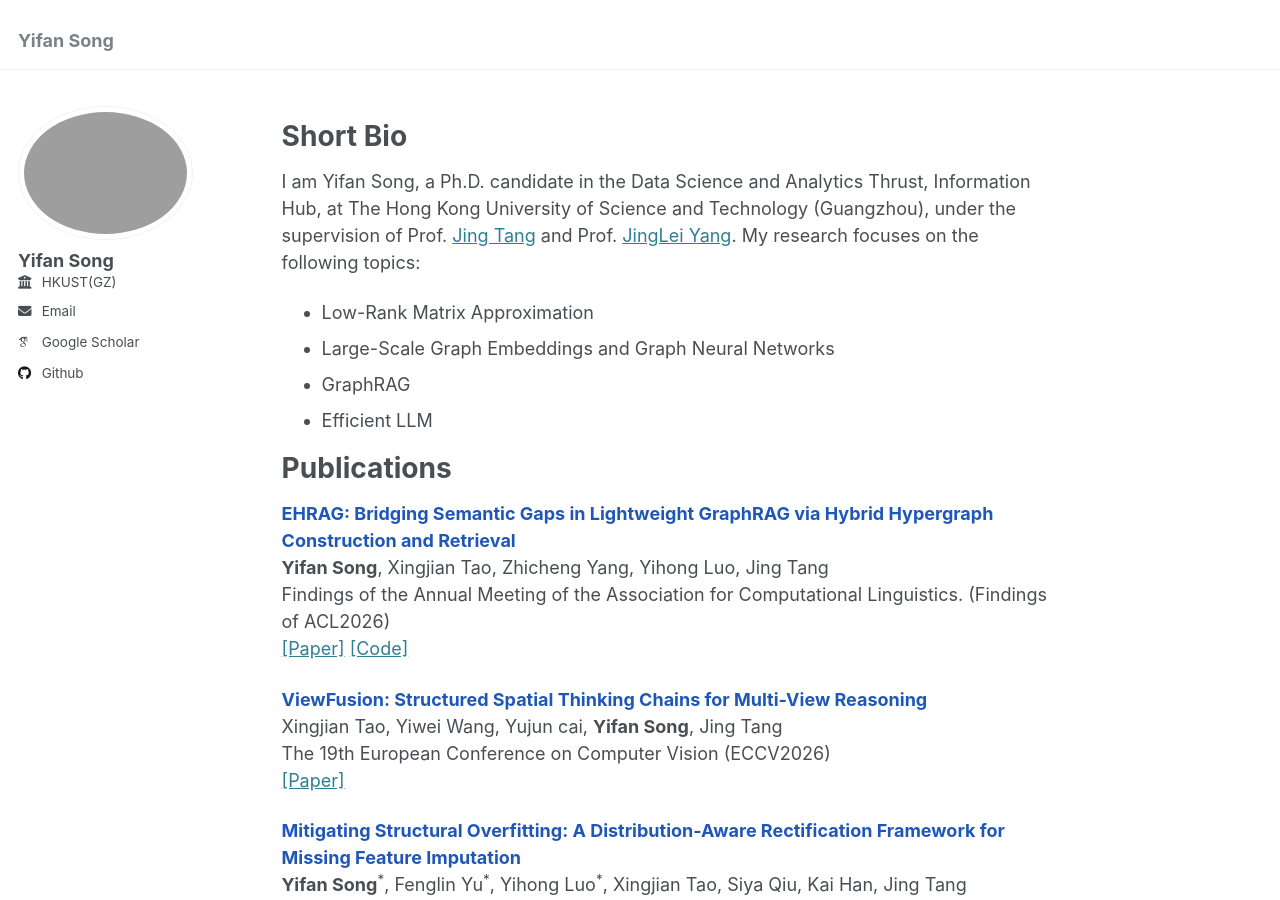
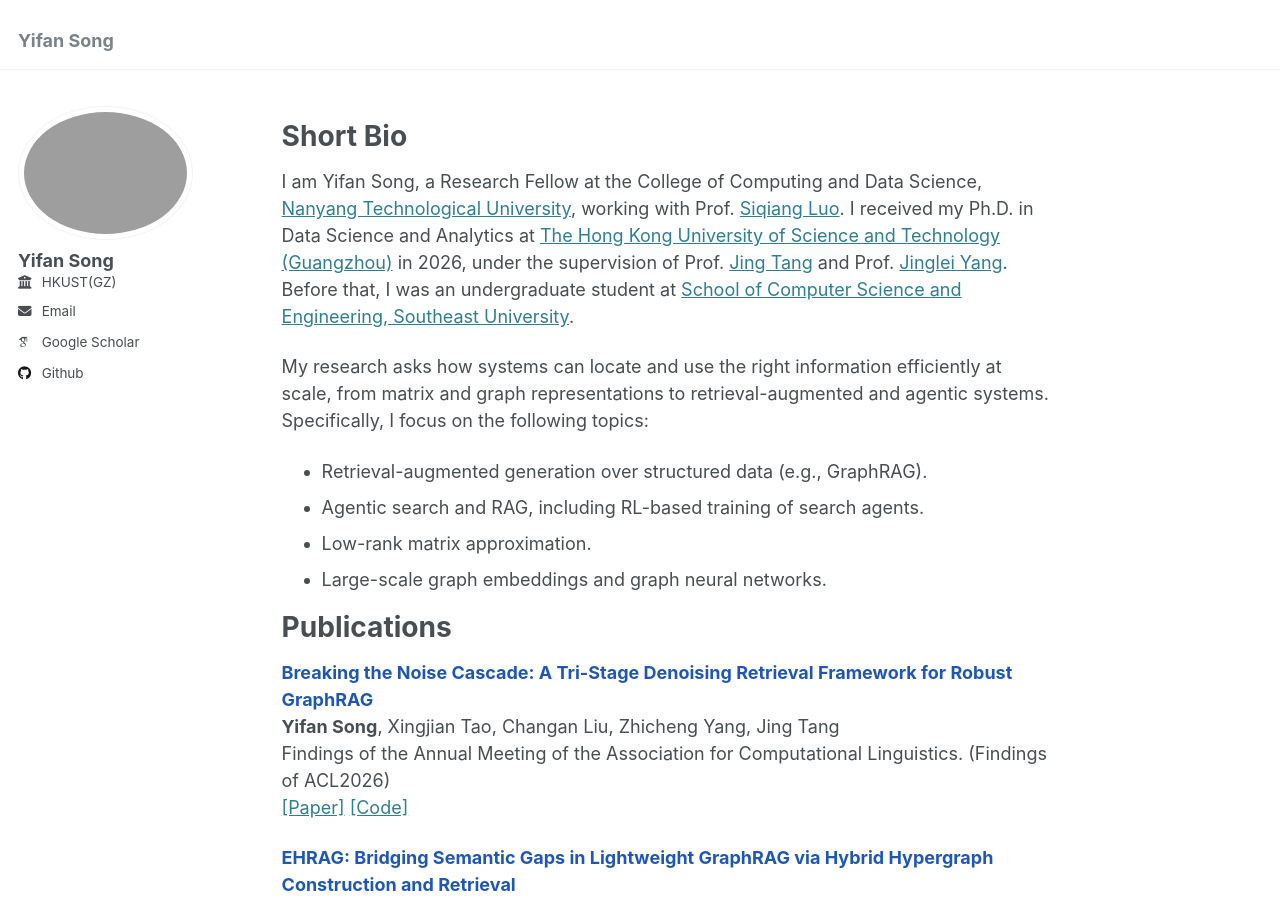
Before and after one commit to yfsong00/smallhammer.github.io, a Jekyll site: the page built from _pages/about.md, in a window 1280 px wide and 900 px high. Built offline with Jekyll 4.4.1, drawn with Linux system fonts in a browser that asks for light colours; some web fonts are replaced; some of the changed text lies outside the part shown.

Commit message:
Update about.md

```diff
--- a/_pages/about.md
+++ b/_pages/about.md
@@ -11,14 +11,22 @@ redirect_from:
 
 Short Bio
 ===
-I am Yifan Song, a Ph.D. candidate in the Data Science and Analytics Thrust, Information Hub, at The Hong Kong University of Science and Technology (Guangzhou), under the supervision of Prof. [Jing Tang](https://scholar.google.com/citations?hl=zh-CN&user=0S4cpyoAAAAJ) and Prof. [JingLei Yang](https://scholar.google.com/citations?user=7wCHYtgAAAAJ). My research focuses on the following topics:
-* Low-Rank Matrix Approximation
-* Large-Scale Graph Embeddings and Graph Neural Networks
-* GraphRAG
-* Efficient LLM
+I am Yifan Song, a Research Fellow at the College of Computing and Data Science, [Nanyang Technological University](https://www.ntu.edu.sg/), working with Prof. [Siqiang Luo](https://siqiangluo.com/). I received my Ph.D. in Data Science and Analytics at [The Hong Kong University of Science and Technology (Guangzhou)](https://hkust-gz.edu.cn/) in 2026, under the supervision of Prof. [Jing Tang](https://scholar.google.com/citations?hl=zh-CN&user=0S4cpyoAAAAJ) and Prof. [Jinglei Yang](https://scholar.google.com/citations?user=7wCHYtgAAAAJ). Before that, I was an undergraduate student at [School of Computer Science and Engineering, Southeast University](https://cse.seu.edu.cn/).
+
+My research asks how systems can locate and use the right information efficiently at scale, from matrix and graph representations to retrieval-augmented and agentic systems. Specifically, I focus on the following topics:
+* Retrieval-augmented generation over structured data (e.g., GraphRAG).
+* Agentic search and RAG, including RL-based training of search agents.
+* Low-rank matrix approximation.
+* Large-scale graph embeddings and graph neural networks.
+
 
 Publications
 ===
+<strong><font style = "color:#1f57b8">Breaking the Noise Cascade: A Tri-Stage Denoising Retrieval Framework for Robust GraphRAG</font></strong><br />
+<strong>Yifan Song</strong>, Xingjian Tao, Changan Liu, Zhicheng Yang, Jing Tang<br />
+Findings of the Annual Meeting of the Association for Computational Linguistics. (Findings of ACL2026)<br />
+[[Paper]](https://yfsong00.github.io/smallhammer.github.io/) [[Code]](https://yfsong00.github.io/smallhammer.github.io/)
+
 <strong><font style = "color:#1f57b8">EHRAG: Bridging Semantic Gaps in Lightweight GraphRAG via Hybrid Hypergraph Construction and Retrieval</font></strong><br />
 <strong>Yifan Song</strong>, Xingjian Tao, Zhicheng Yang, Yihong Luo, Jing Tang<br />
 Findings of the Annual Meeting of the Association for Computational Linguistics. (Findings of ACL2026)<br />
@@ -74,7 +82,7 @@ Zhicheng Yang, Zhijiang Guo, <strong>Yifan Song</strong>, Minrui Xu, Yongxin Wan
 
 Education
 ===
-* 2022 --- now: **Ph.D.** in Data Science and Analytics, HKUST(GZ)
+* 2022 --- 2026: **Ph.D.** in Data Science and Analytics, HKUST(GZ)
 * 2018 --- 2022: **Bachelor** in Computer Science and Technology, Southeast University
 
 
```
